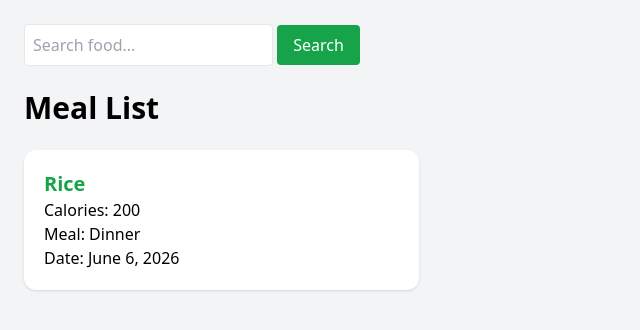
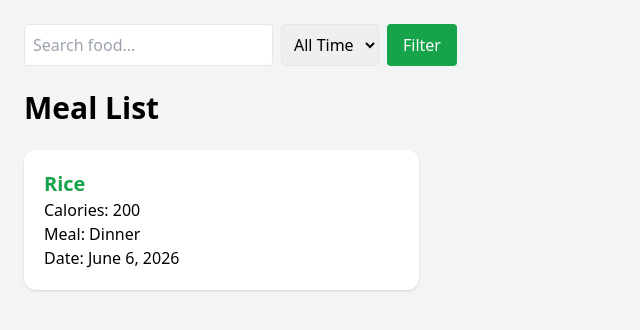
Before and after one commit to rojeshdahal/Calorie-Tracker, a Django app: page /meals/ in a window 1280 px wide. Shown: the part 64-394 px from the top of the page, without its empty margins (0-640 px from the left). Run offline with Django 5.2, Linux system fonts and the light colour scheme; a user stored in the database is signed in; data comes from the database, SQL or seed files in the repository; some libraries are stand-ins or nearby versions.

Commit message:
date filter

```diff
--- a/meals/templates/meals/meals_list.html
+++ b/meals/templates/meals/meals_list.html
@@ -1,23 +1,18 @@
 {% extends 'meals/base.html' %}
 
 {% block content %}
-<form method="GET" class="mb-6">
 
-    <input
-        type="text"
-        name="search"
-        placeholder="Search food..."
-        value="{{ request.GET.search }}"
-        class="border p-2 rounded"
-    >
+<form method="GET" class="mb-6 flex gap-2">
+    <input type="text" name="search" placeholder="Search food..." value="{{ request.GET.search }}" class="border p-2 rounded">
 
-    <button
-        class="bg-green-600 text-white px-4 py-2 rounded"
-    >
-        Search
-    </button>
+    <select name="filter" class="border p-2 rounded">
+        <option value="">All Time</option>
+        <option value="today" {% if request.GET.filter == 'today' %}selected{% endif %}>Today</option>
+    </select>
 
+    <button class="bg-green-600 text-white px-4 py-2 rounded">Filter</button>
 </form>
+
 <h2 class="text-3xl font-bold mb-6">
     Meal List
 </h2>
--- a/meals/views.py
+++ b/meals/views.py
@@ -5,6 +5,8 @@ from django.contrib import messages
 from django.db.models import Sum
 from django.shortcuts import get_object_or_404
 from django.contrib.auth.decorators import login_required
+from django.db.models import Q
+from datetime import date
 
 # for class view
 from django.views.generic import (
@@ -68,6 +70,16 @@ class MealListView(
         search = self.request.GET.get(
             "search"
         )
+
+        filter_type = self.request.GET.get(
+            "filter"
+                )
+
+        if filter_type == "today":
+
+            queryset = queryset.filter(
+                date=date.today()
+            )
 
         if search:
 
```
